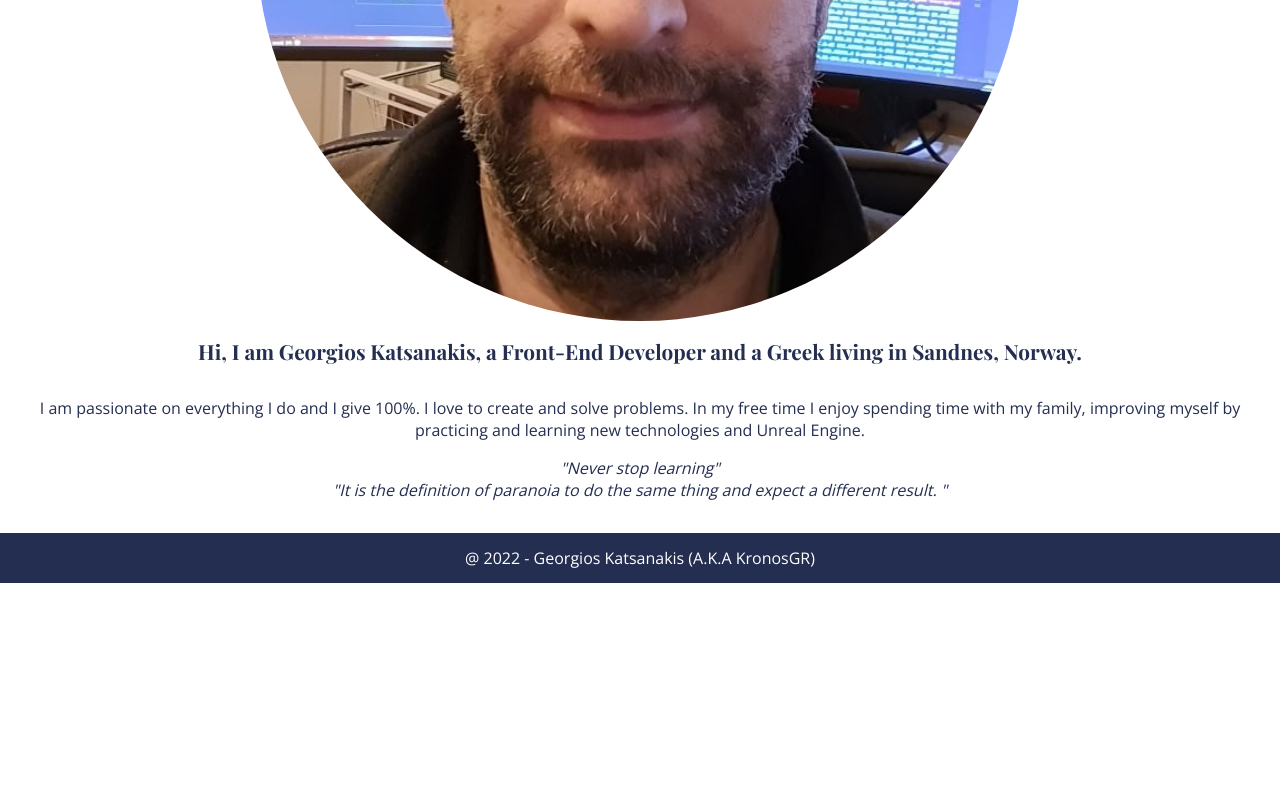
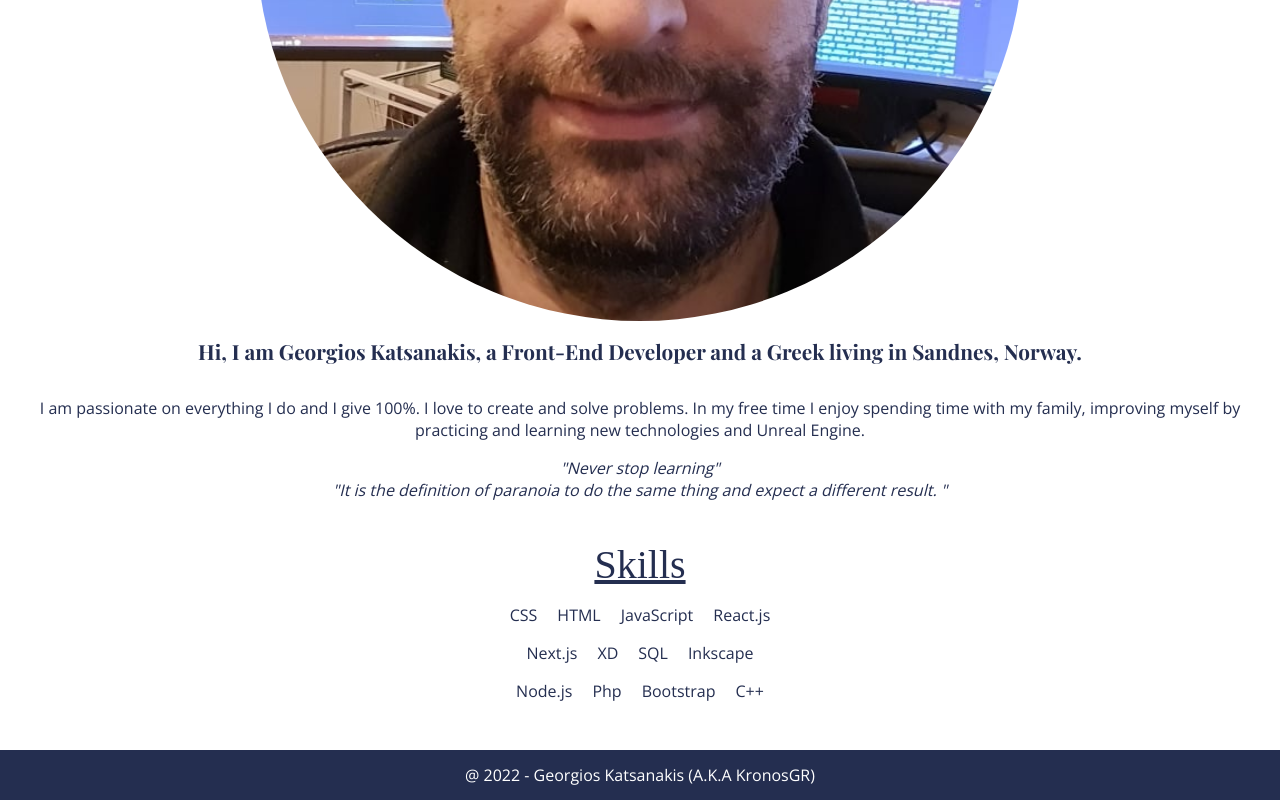
Before and after one commit to kronosGR/9-portfolio-2-reactjs, a React (Create React App) app: page / in a window 1280 px wide. Shown: the part 1384-2184 px from the top of the page. Before the commit the page ends 1967 px from the top, so only its background shows below. Built offline with nearby package versions, Linux system fonts and the light colour scheme.

Commit message:
added skills

```diff
--- a/src/Components/Parts/About.jsx
+++ b/src/Components/Parts/About.jsx
@@ -2,6 +2,7 @@ import React from 'react';
 import Title from '../Layout/Title';
 
 import styles from './About.module.css';
+import Skills from '../Skills';
 
 const About = () => {
   return (
@@ -23,6 +24,7 @@ const About = () => {
         "It is the definition of paranoia to do the same thing and expect a different
         result. "
       </span>
+      <Skills />
     </div>
   );
 };
--- /dev/null
+++ b/src/Components/Skills.jsx
@@ -0,0 +1,27 @@
+import SkillsLevel from './Skills_level';
+
+import classes from './Skills.module.css';
+import { skills } from '../data/skills';
+
+const Skills = () => {
+  const level3 = skills.filter((skill) => skill.size === 3);
+  const level2 = skills.filter((skill) => skill.size === 2);
+  const level1 = skills.filter((skill) => skill.size === 1);
+
+  return (
+    <div>
+      <p className={classes.title}>Skills</p>
+      <ul className={classes.level_container}>
+        <SkillsLevel items={level3} />
+      </ul>
+      <ul className={classes.level_container}>
+        <SkillsLevel items={level2} />
+      </ul>
+      <ul className={classes.level_container}>
+        <SkillsLevel items={level1} />
+      </ul>
+    </div>
+  );
+};
+
+export default Skills;
--- /dev/null
+++ b/src/Components/Skills.module.css
@@ -0,0 +1,15 @@
+.title {
+  font-family: 'Payfair Display';
+  font-size: 2.5rem;
+  text-decoration: underline;
+  margin-bottom: 1rem;
+}
+
+.level_container{
+  list-style: none;
+  padding: 0;
+  display: flex;
+  width: 100%;
+  justify-content: center;
+  align-items: center;
+}
--- /dev/null
+++ b/src/Components/Skills_level.jsx
@@ -0,0 +1,21 @@
+import classes from './Skills_level.module.css';
+
+const SkillsLevel = (props) => {
+  const size = () => {
+    let tmp = 'size3';
+    if (props.items[0].size === 2) tmp = 'size2';
+    if (props.items[0].size === 1) tmp = 'size1';
+    return tmp;
+  };
+
+  const skills = props.items.map((item, i) => {
+    return (
+      <li key={i} className={`${classes.item} ${size()}`}>
+        {item.name}{' '}
+      </li>
+    );
+  });
+  return <>{skills}</>;
+};
+
+export default SkillsLevel;
--- /dev/null
+++ b/src/Components/Skills_level.module.css
@@ -0,0 +1,3 @@
+.item{
+  margin: 0 10px;
+}
--- a/src/data/skills.js
+++ b/src/data/skills.js
@@ -12,11 +12,15 @@ export const skills = [
     size: 3,
   },
   {
-    name: 'XD',
+    name: 'React.js',
+    size: 3,
+  },
+  {
+    name: 'Next.js',
     size: 2,
   },
   {
-    name: 'Bootstrap',
+    name: 'XD',
     size: 2,
   },
   {
@@ -32,19 +36,15 @@ export const skills = [
     size: 1,
   },
   {
-    name: 'Next.js',
+    name: 'Php',
     size: 1,
   },
   {
-    name: 'Vue.js',
-    size: 1,
-  },
-  {
-    name: 'Php',
+    name: 'Bootstrap',
     size: 1,
   },
   {
     name: 'C++',
     size: 1,
-  }
+  },
 ];
```
